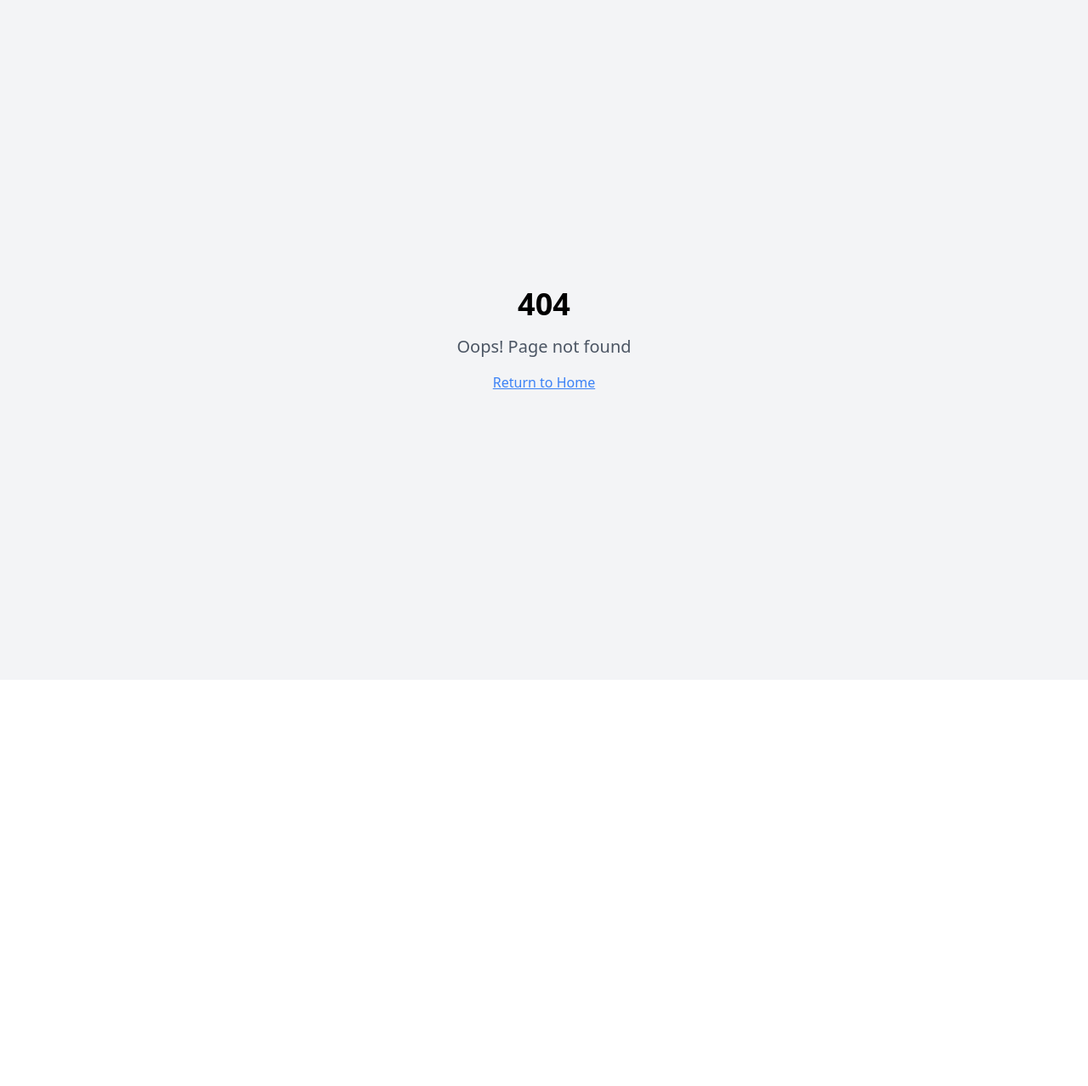
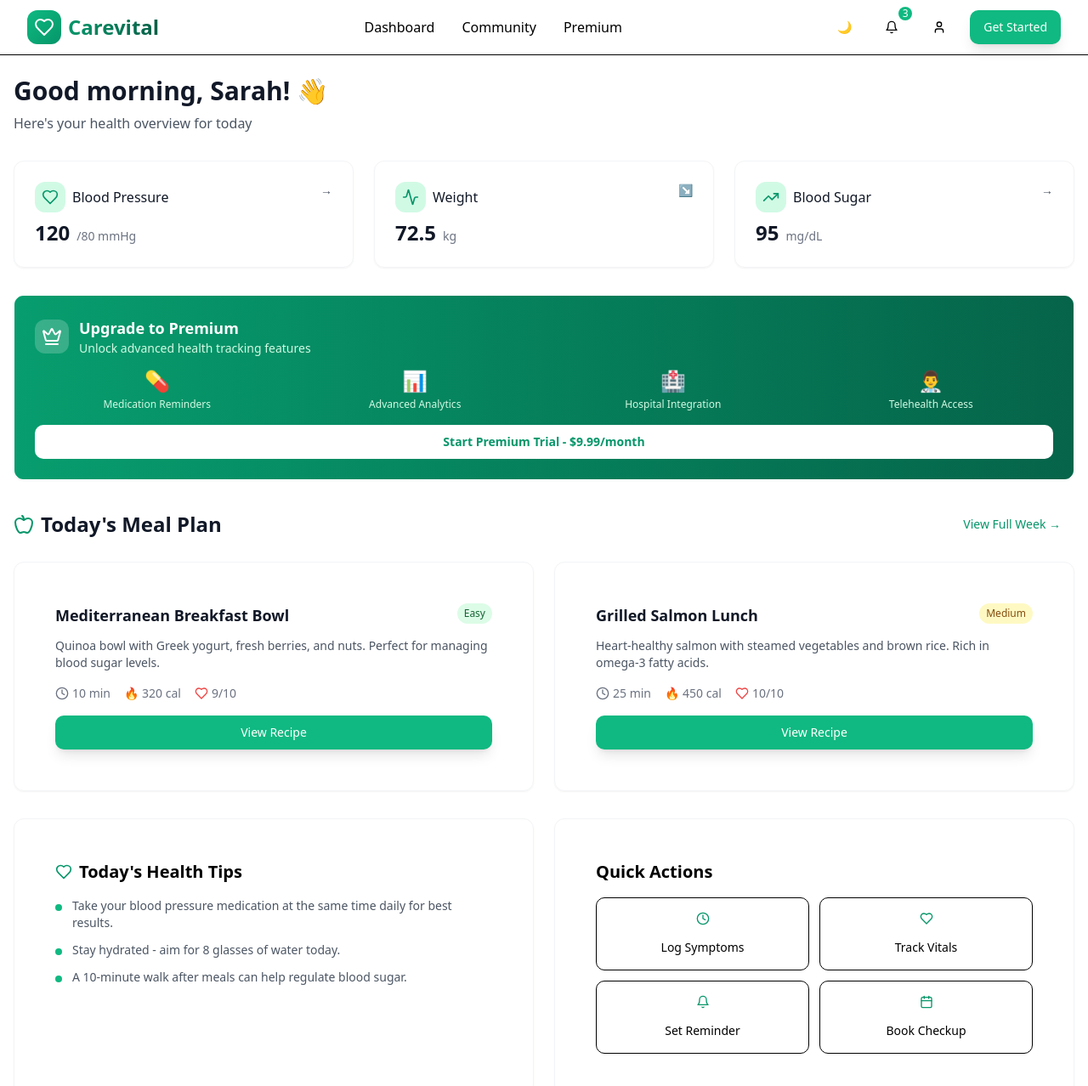
Before and after one commit to Wisdomkara/Healinton, a React (Vite) app: page /dashboard in a window 1280 px wide. Before the commit this address had no page. Shown: the top 1278 px of the page at 85% size. Before the commit the page ends 800 px from the top, so only its background shows below. Built offline with nearby package versions, Linux system fonts and the light colour scheme.

Commit message:
Add dashboard route and functionality
Implement the dashboard page, accessible after successful sign-in or sign-up.

```diff
--- a/src/App.tsx
+++ b/src/App.tsx
@@ -7,6 +7,7 @@ import { BrowserRouter, Routes, Route } from "react-router-dom";
 import Layout from "./components/Layout";
 import Index from "./pages/Index";
 import Auth from "./pages/Auth";
+import Dashboard from "./pages/Dashboard";
 import NotFound from "./pages/NotFound";
 
 const queryClient = new QueryClient();
@@ -20,6 +21,7 @@ const App = () => (
         <Routes>
           <Route path="/" element={<Layout />}>
             <Route index element={<Index />} />
+            <Route path="dashboard" element={<Dashboard />} />
           </Route>
           <Route path="/auth" element={<Auth />} />
           {/* ADD ALL CUSTOM ROUTES ABOVE THE CATCH-ALL "*" ROUTE */}
--- a/src/components/MobileNavigation.tsx
+++ b/src/components/MobileNavigation.tsx
@@ -1,15 +1,15 @@
 
 import React from 'react';
 import { Link, useLocation } from 'react-router-dom';
-import { Heart, User, Settings, Calendar } from 'lucide-react';
+import { Heart, LayoutDashboard, Users, Settings } from 'lucide-react';
 
 const MobileNavigation = () => {
   const location = useLocation();
 
   const navItems = [
     { icon: Heart, label: 'Home', path: '/' },
-    { icon: Calendar, label: 'Dashboard', path: '/dashboard' },
-    { icon: User, label: 'Community', path: '/community' },
+    { icon: LayoutDashboard, label: 'Dashboard', path: '/dashboard' },
+    { icon: Users, label: 'Community', path: '/community' },
     { icon: Settings, label: 'Settings', path: '/settings' },
   ];
 
--- a/src/pages/Auth.tsx
+++ b/src/pages/Auth.tsx
@@ -1,11 +1,10 @@
-
 import React, { useState } from 'react';
 import { Card } from '@/components/ui/card';
 import { Button } from '@/components/ui/button';
 import { Input } from '@/components/ui/input';
 import { Label } from '@/components/ui/label';
 import { Heart } from 'lucide-react';
-import { Link } from 'react-router-dom';
+import { Link, useNavigate } from 'react-router-dom';
 
 const Auth = () => {
   const [isLogin, setIsLogin] = useState(true);
@@ -16,6 +15,7 @@ const Auth = () => {
     firstName: '',
     lastName: ''
   });
+  const navigate = useNavigate();
 
   const handleInputChange = (e: React.ChangeEvent<HTMLInputElement>) => {
     setFormData({
@@ -28,6 +28,9 @@ const Auth = () => {
     e.preventDefault();
     // Auth logic will be implemented when Supabase is connected
     console.log('Auth form submitted:', formData);
+
+    // For now, simulate successful authentication and redirect to dashboard
+    navigate('/dashboard');
   };
 
   return (
--- /dev/null
+++ b/src/pages/Dashboard.tsx
@@ -0,0 +1,190 @@
+
+import React from 'react';
+import { Card } from '@/components/ui/card';
+import { Button } from '@/components/ui/button';
+import HealthMetricCard from '@/components/HealthMetricCard';
+import MealPlanCard from '@/components/MealPlanCard';
+import PremiumBanner from '@/components/PremiumBanner';
+import { Heart, Calendar, Bell, Clock, Settings, TrendingUp, Activity, Apple } from 'lucide-react';
+
+const Dashboard = () => {
+  const healthMetrics = [
+    {
+      title: 'Blood Pressure',
+      value: '120',
+      unit: '/80 mmHg',
+      trend: 'stable' as const,
+      icon: <Heart className="h-5 w-5 text-primary-600" />
+    },
+    {
+      title: 'Weight',
+      value: '72.5',
+      unit: 'kg',
+      trend: 'down' as const,
+      icon: <Activity className="h-5 w-5 text-primary-600" />
+    },
+    {
+      title: 'Blood Sugar',
+      value: '95',
+      unit: 'mg/dL',
+      trend: 'stable' as const,
+      icon: <TrendingUp className="h-5 w-5 text-primary-600" />
+    }
+  ];
+
+  const todaysMeals = [
+    {
+      title: 'Mediterranean Breakfast Bowl',
+      description: 'Quinoa bowl with Greek yogurt, fresh berries, and nuts. Perfect for managing blood sugar levels.',
+      calories: 320,
+      prepTime: '10 min',
+      difficulty: 'Easy' as const,
+      healthScore: 9
+    },
+    {
+      title: 'Grilled Salmon Lunch',
+      description: 'Heart-healthy salmon with steamed vegetables and brown rice. Rich in omega-3 fatty acids.',
+      calories: 450,
+      prepTime: '25 min',
+      difficulty: 'Medium' as const,
+      healthScore: 10
+    }
+  ];
+
+  const healthTips = [
+    'Take your blood pressure medication at the same time daily for best results.',
+    'Stay hydrated - aim for 8 glasses of water today.',
+    'A 10-minute walk after meals can help regulate blood sugar.',
+  ];
+
+  return (
+    <div className="min-h-screen bg-background">
+      <div className="container mx-auto px-4 py-6">
+        {/* Welcome Section */}
+        <div className="mb-8">
+          <h1 className="text-3xl font-bold text-gray-900 dark:text-white mb-2">
+            Good morning, Sarah! 👋
+          </h1>
+          <p className="text-gray-600 dark:text-gray-300">
+            Here's your health overview for today
+          </p>
+        </div>
+
+        {/* Quick Stats */}
+        <div className="grid md:grid-cols-3 gap-6 mb-8">
+          {healthMetrics.map((metric, index) => (
+            <HealthMetricCard key={index} {...metric} />
+          ))}
+        </div>
+
+        {/* Premium Banner */}
+        <div className="mb-8">
+          <PremiumBanner />
+        </div>
+
+        {/* Today's Meal Plan */}
+        <div className="mb-8">
+          <div className="flex justify-between items-center mb-6">
+            <h2 className="text-2xl font-bold text-gray-900 dark:text-white flex items-center">
+              <Apple className="h-6 w-6 mr-2 text-primary-600" />
+              Today's Meal Plan
+            </h2>
+            <Button variant="ghost" className="text-primary-600 hover:text-primary-700">
+              View Full Week →
+            </Button>
+          </div>
+          <div className="grid md:grid-cols-2 gap-6">
+            {todaysMeals.map((meal, index) => (
+              <MealPlanCard key={index} {...meal} />
+            ))}
+          </div>
+        </div>
+
+        {/* Health Tips & Quick Actions */}
+        <div className="grid md:grid-cols-2 gap-6 mb-8">
+          {/* Health Tips */}
+          <Card className="healthcare-card">
+            <div className="p-6">
+              <h3 className="text-xl font-semibold mb-4 flex items-center">
+                <Heart className="h-5 w-5 mr-2 text-primary-600" />
+                Today's Health Tips
+              </h3>
+              <div className="space-y-3">
+                {healthTips.map((tip, index) => (
+                  <div key={index} className="flex items-start space-x-3">
+                    <div className="w-2 h-2 bg-primary-500 rounded-full mt-2 flex-shrink-0"></div>
+                    <p className="text-gray-600 dark:text-gray-300 text-sm">{tip}</p>
+                  </div>
+                ))}
+              </div>
+            </div>
+          </Card>
+
+          {/* Quick Actions */}
+          <Card className="healthcare-card">
+            <div className="p-6">
+              <h3 className="text-xl font-semibold mb-4">Quick Actions</h3>
+              <div className="grid grid-cols-2 gap-3">
+                <Button variant="outline" className="h-auto p-4 flex-col space-y-2">
+                  <Clock className="h-5 w-5 text-primary-600" />
+                  <span className="text-sm font-medium">Log Symptoms</span>
+                </Button>
+                <Button variant="outline" className="h-auto p-4 flex-col space-y-2">
+                  <Heart className="h-5 w-5 text-primary-600" />
+                  <span className="text-sm font-medium">Track Vitals</span>
+                </Button>
+                <Button variant="outline" className="h-auto p-4 flex-col space-y-2">
+                  <Bell className="h-5 w-5 text-primary-600" />
+                  <span className="text-sm font-medium">Set Reminder</span>
+                </Button>
+                <Button variant="outline" className="h-auto p-4 flex-col space-y-2">
+                  <Calendar className="h-5 w-5 text-primary-600" />
+                  <span className="text-sm font-medium">Book Checkup</span>
+                </Button>
+              </div>
+            </div>
+          </Card>
+        </div>
+
+        {/* Upcoming Activities */}
+        <Card className="healthcare-card mb-8">
+          <div className="p-6">
+            <h3 className="text-xl font-semibold mb-4 flex items-center">
+              <Calendar className="h-5 w-5 mr-2 text-primary-600" />
+              Upcoming Activities
+            </h3>
+            <div className="space-y-4">
+              <div className="flex items-center justify-between p-3 bg-primary-50 dark:bg-primary-900/20 rounded-lg">
+                <div className="flex items-center space-x-3">
+                  <div className="w-3 h-3 bg-primary-500 rounded-full"></div>
+                  <div>
+                    <p className="font-medium text-gray-900 dark:text-white">Take Blood Pressure Medication</p>
+                    <p className="text-sm text-gray-600 dark:text-gray-300">Today at 8:00 AM</p>
+                  </div>
+                </div>
+                <Button size="sm" variant="ghost" className="text-primary-600">
+                  Mark Done
+                </Button>
+              </div>
+
+              <div className="flex items-center justify-between p-3 bg-gray-50 dark:bg-gray-800/50 rounded-lg">
+                <div className="flex items-center space-x-3">
+                  <div className="w-3 h-3 bg-gray-400 rounded-full"></div>
+                  <div>
+                    <p className="font-medium text-gray-900 dark:text-white">Doctor Appointment</p>
+                    <p className="text-sm text-gray-600 dark:text-gray-300">Tomorrow at 2:30 PM</p>
+                  </div>
+                </div>
+                <Button size="sm" variant="ghost" className="text-gray-600">
+                  View Details
+                </Button>
+              </div>
+            </div>
+          </div>
+        </Card>
+      </div>
+    </div>
+  );
+};
+
+export default Dashboard;
```
